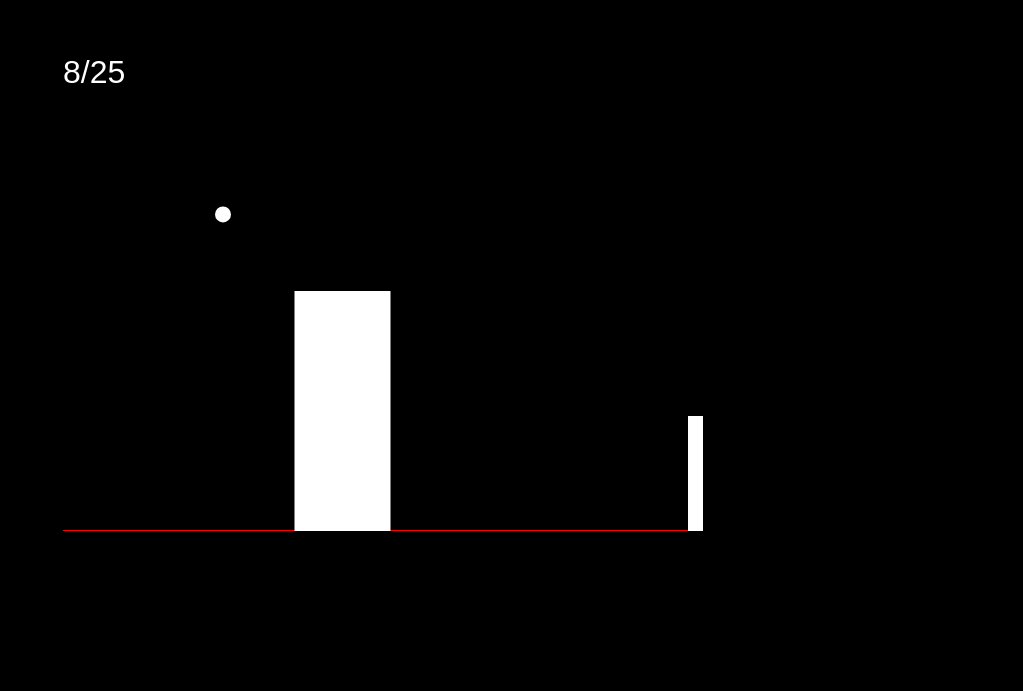
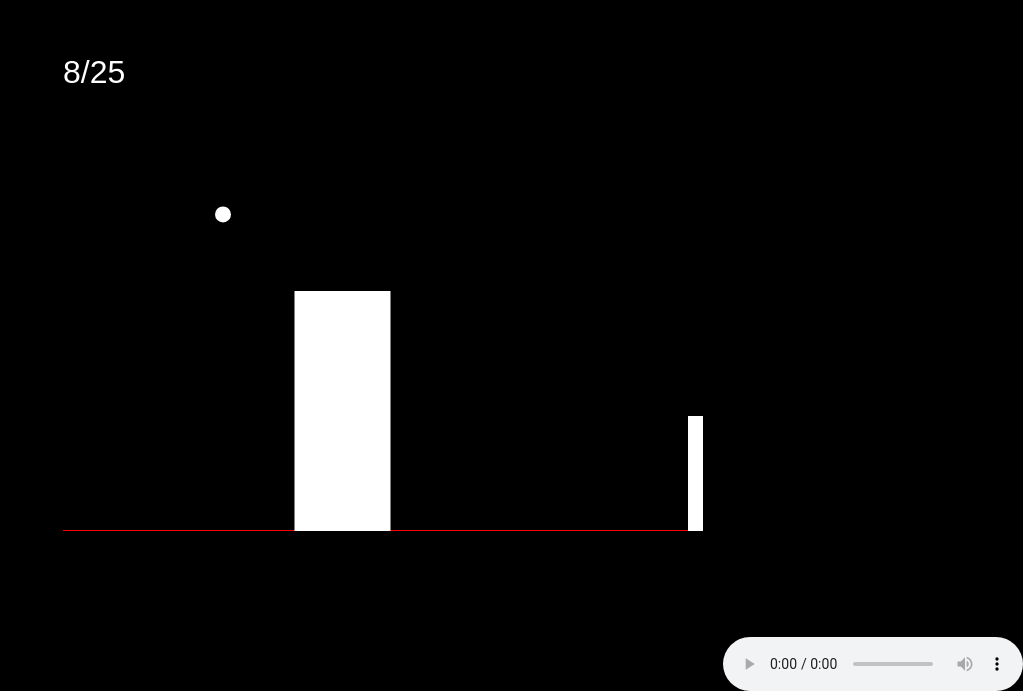
Before and after one commit to soryy708/parallax-jump, a website with bundled scripts: page src/public/index.html in a window 1280 px wide. Shown: the part 109-800 px from the top of the page, without its empty margins (257-1280 px from the left). Built offline with nearby package versions, Linux system fonts and the light colour scheme.

Commit message:
Implement background audio

```diff
--- a/src/public/index.html
+++ b/src/public/index.html
@@ -15,11 +15,18 @@
             height: 100vh;
             height: calc(var(--vh, 1vh) * 100);
         }
+
+        #backgroundMusic {
+            position: absolute;
+            bottom: 0;
+            right: 0;
+        }
     </style>
 </head>
 
 <body>
     <canvas id="main"></canvas>
+    <audio id="backgroundMusic" controls autoplay loop src="game/asset/audio/bg-track.mp3"></audio>
     <script>
         const setVhVariable = () => {
             document.documentElement.style
```
Also changed, not shown: 1 other file.
